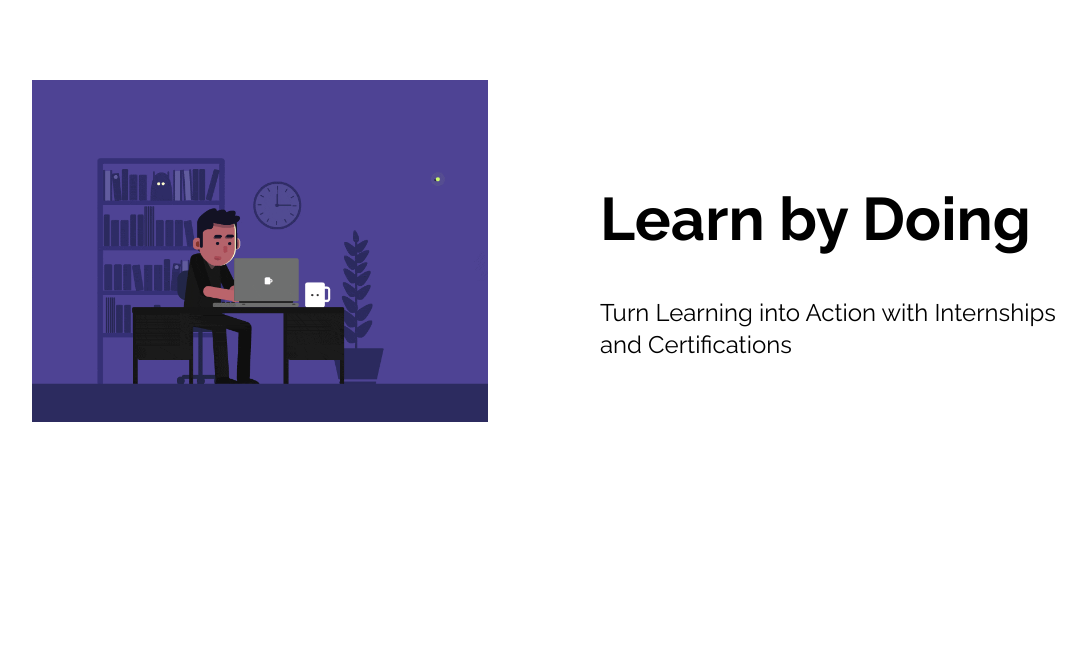
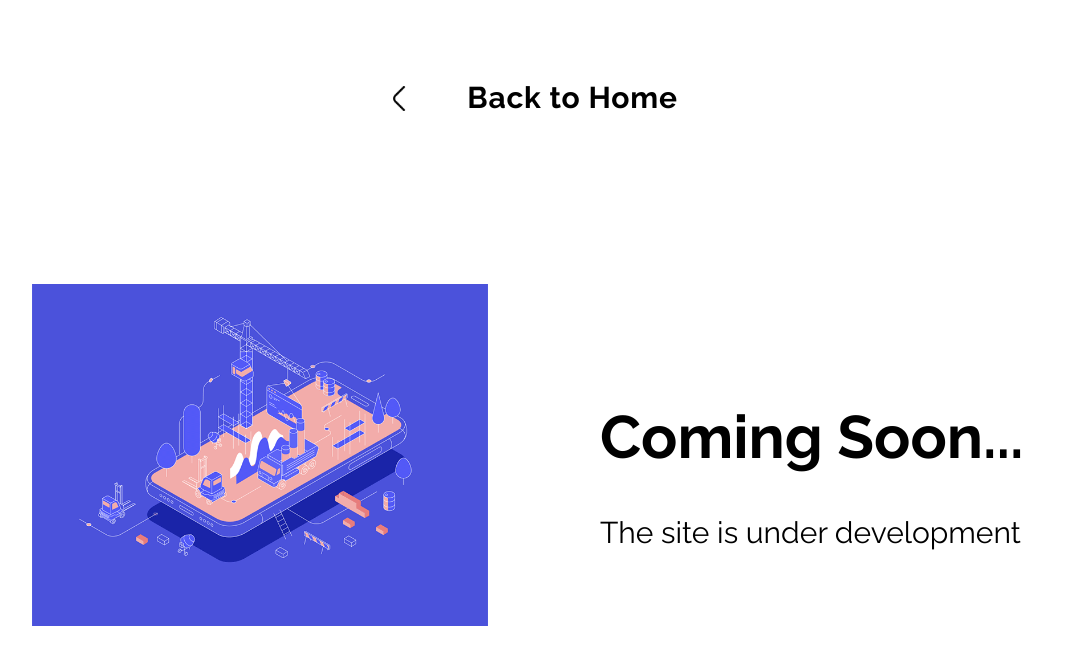
Before and after one commit to rohan9024/recruitment, a Next.js app: page /development in a window 1280 px wide. Shown: the top 664 px of the page, without its empty margins (96-1182 px from the left). Built offline with nearby package versions, Linux system fonts and the light colour scheme.

Commit message:
Added registration page and underdevelopment page

```diff
--- a/components/Waitlist.js
+++ b/components/Waitlist.js
@@ -1,6 +1,7 @@
 "use client"
 
 import { Inter, Manrope, Raleway } from 'next/font/google';
+import Image from 'next/image';
 import Link from 'next/link';
 import React, { useRef, useState } from 'react'
 import { ToastContainer, toast } from 'react-toastify';
@@ -25,6 +26,8 @@ function WaitList() {
     const passwordRef = useRef(null);
 
     const [email, setEmail] = useState()
+    const [linkedin, setLinkedin] = useState()
+    const [github, setGithub] = useState()
     const [name, setName] = useState()
     const [city, setCity] = useState()
     const [collegeName, setCollegeName] = useState()
@@ -70,18 +73,40 @@ function WaitList() {
                 theme="light"
             />
             <div className=''>
+
+                <div className='flex justify-center items-center'>
+                    <Link
+                        href="/"
+                        className='object-contain rounded-full cursor-pointer p-4 transition hover:bg-gray-300 hover:duration-150'>
+                        <Image
+                            src='/back.png'
+                            width={25}
+                            height={25}
+                            alt="back icon"
+                        />
+                    </Link>
+                    <h1 className={`${raleway.className} tracking-wide font-semibold md:text-3xl text-center p-10 `} >Back to Home</h1>
+                </div>
                 <div className='flex flex-col justify-center items-center w-screen h-[640px] space-y-5'>
                     <img
                         className='object-contain w-28 h-28 cursor-pointer'
                         src="/logo-3.png"
                         alt="logo" />
-                    <h1 className={`${raleway.className} text-2xl font-bold`}>Register for Waitlist</h1>
+                    <h1 className={`${raleway.className} text-2xl font-bold`}>Register for our Waitlist</h1>
                     <form className='flex flex-col justify-center items-center space-y-5'>
-                        <input ref={email} type="email" placeholder="Email address" className='placeholder:text-gray-800 px-5 py-2  outline-none border border-gray-800 w-72' />
-                        <input ref={name} type="text" placeholder="Full Name" className='placeholder:text-gray-800 px-5 py-2  outline-none border border-gray-800 w-72' />
-                        <input ref={city} type="text" placeholder="City" className='placeholder:text-gray-800 px-5 py-2  outline-none border border-gray-800 w-72' />
-                        <input ref={collegeName} type="text" placeholder="College Name" className='placeholder:text-gray-800 px-5 py-2  outline-none border border-gray-800 w-72' />
-                        <div className='flex justify-center items-center w-72 bg-black text-white py-2'>
+                        <input ref={email} type="email" placeholder="Email address" className='placeholder:text-gray-800 px-5 py-2  outline-none border border-gray-800 w-96' />
+                        <input ref={name} type="text" placeholder="Full Name" className='placeholder:text-gray-800 px-5 py-2  outline-none border border-gray-800 w-96' />
+                        <input ref={city} type="text" placeholder="City" className='placeholder:text-gray-800 px-5 py-2  outline-none border border-gray-800 w-96' />
+                        <input ref={collegeName} type="text" placeholder="College Name" className='placeholder:text-gray-800 px-5 py-2  outline-none border border-gray-800 w-96' />
+                        <br />
+                        <hr className='bg-black w-96 h-[2px]' />
+
+
+                        <input ref={linkedin} type="text" placeholder="Enter your Linkedin URL(Optional)" className='placeholder:text-gray-800 px-5 py-2  outline-none border border-gray-800 w-96' />
+
+                        <input ref={github} type="text" placeholder="Enter your Github URL(Optional)" className='placeholder:text-gray-800 px-5 py-2  outline-none border border-gray-800 w-96' />
+
+                        <div className='flex justify-center items-center w-96 bg-black text-white py-2'>
                             <button type='submit' onClick={register}>Register</button>
                         </div>
 
--- a/src/app/development/page.js
+++ b/src/app/development/page.js
@@ -4,6 +4,7 @@ import React from 'react'
 import { motion } from "framer-motion"
 import { Raleway } from 'next/font/google';
 import Image from 'next/image';
+import Link from 'next/link';
 
 
 const raleway = Raleway({
@@ -15,15 +16,31 @@ function page() {
     return (
         <>
             {/* Hidden on large screens */}
-            <div className='md:hidden flex flex-col mx-10 mt-20'>
+
+            <div className='md:hidden flex justify-center items-center'>
+                <Link
+                    href="/"
+                    className='object-contain rounded-full cursor-pointer p-4 transition hover:bg-gray-300 hover:duration-150'>
+                    <Image
+                        src='/back.png'
+                        width={25}
+                        height={25}
+                        alt="back icon"
+                    />
+                </Link>
+
+                <h1 className={`${raleway.className} text-2xl tracking-wide font-semibold md:text-3xl text-center p-10 `} >Back to Home</h1>
+            </div>
             <motion.div
                 initial={{ opacity: 0 }}
                 animate={{ opacity: 1 }}
                 transition={{ duration: 0.7 }}
-                    className='flex flex-col items-center space-y-5'>
+                className='md:hidden flex flex-col items-center space-y-5'>
+
+
                 <div className=''>
                     <Image
-                            src="/third.gif"
+                        src="/underdevelopment1.gif"
                         width={1700}
                         height={1700}
                         alt="sideimage"
@@ -31,22 +48,34 @@ function page() {
                     />
                 </div>
                 <div className={`${raleway.className}  space-y-5 my-6`}>
-                        <h1 className='text-2xl font-bold'>Learn by Doing<br /></h1>
-                        <h1 className='text-md font-normal'>Turn Learning into Action with Internships and Certifications</h1>
+                    <h1 className='text-3xl font-bold'>Coming Soon...<br /></h1>
+                    <h1 className='text-lg font-normal'>The site is under development</h1>
                 </div>
             </motion.div>
-            </div>
 
             {/* Hidden on mobile screens */}
-            <div className='hidden md:flex flex-col mt-20 mx-32'>
+            < div className='hidden md:flex flex-col mt-10 mx-32' >
+                <div className='hidden md:flex justify-center items-center'>
+                    <Link
+                        href="/"
+                        className='object-contain rounded-full cursor-pointer p-4 transition hover:bg-gray-300 hover:duration-150'>
+                        <Image
+                            src='/back.png'
+                            width={25}
+                            height={25}
+                            alt="back icon"
+                        />
+                    </Link>
+                    <h1 className={`${raleway.className} tracking-wide font-semibold md:text-3xl text-center p-10 `} >Back to Home</h1>
+                </div>
                 <motion.div
                     initial={{ opacity: 0 }}
                     animate={{ opacity: 1 }}
                     transition={{ duration: 0.7 }}
-                    className='flex items-center space-x-12 md:space-x-28 space-y-12 '>
+                    className='flex items-center md:space-x-28 space-y-12 mt-32'>
                     <div className='w-1/2'>
                         <Image
-                            src="/third.gif"
+                            src="/underdevelopment1.gif"
                             width={1700}
                             height={1700}
                             alt="sideimage"
@@ -54,11 +83,11 @@ function page() {
                         />
                     </div>
                     <div className={`${raleway.className} w-1/2 space-y-12`}>
-                        <h1 className=' text-6xl font-bold'>Learn by Doing<br /></h1>
-                        <h1 className='text-2xl font-normal'>Turn Learning into Action with Internships and Certifications</h1>
+                        <h1 className='text-6xl font-bold'>Coming Soon...<br /></h1>
+                        <h1 className='text-3xl font-normal'>The site is under development</h1>
                     </div>
                 </motion.div>
-            </div>
+            </div >
         </>
 
     )
--- a/src/app/page.js
+++ b/src/app/page.js
@@ -124,10 +124,12 @@ export default function Home() {
                         <Link href="/development" className=' transition ease-in  hover:font-bold hover:scale-125 hover:text-black  text-gray-700  p-2  cursor-pointer'>Find Teammates</Link>
                         <a className='transition ease-in  hover:font-bold hover:scale-125 hover:text-black  text-gray-700  cursor-pointer p-2 '>Contact Us</a>
                     </div>
+                    <Link href="/register">
+                        <div className={`${raleway.className} hidden md:flex cursor-pointer transition bg-black text-white font-bold rounded-lg px-5 py-2 ease-in-out delay-150 hover:-translate-y-2 hover:scale-105 duration-300`} >
+                            <h1>Sign In</h1>
+                        </div>
+                    </Link>
 
-                    <div className={`${raleway.className} hidden md:flex cursor-pointer transition bg-black text-white font-bold rounded-lg px-5 py-2 ease-in-out delay-150 hover:-translate-y-2 hover:scale-105 duration-300`} >
-                        <h1>Sign In</h1>
-                    </div>
                 </motion.div>
                 <motion.nav
                     initial={false}
@@ -158,10 +160,10 @@ export default function Home() {
                         style={{ pointerEvents: menu ? "auto" : "none" }}
                         className='flex flex-col justify-center items-center my-10 space-y-12'
                     >
-                        <motion.a variants={itemVariants} className='text-xl '>Certifications</motion.a>
-                        <motion.a variants={itemVariants} className='text-xl '>Live Projects</motion.a>
-                        <motion.a variants={itemVariants} className='text-xl '>Guidance</motion.a>
-                        <motion.a variants={itemVariants} className='text-xl '>Platform</motion.a>
+                        <motion.a variants={itemVariants} className='text-xl' href="/development" >Certifications</motion.a>
+                        <motion.a variants={itemVariants} className='text-xl ' href="/development" >Live Projects</motion.a>
+                        <motion.a variants={itemVariants} className='text-xl ' href="/development" >Guidance</motion.a>
+                        <motion.a variants={itemVariants} className='text-xl ' href="/development" >Platform</motion.a>
 
                         <motion.a variants={itemVariants} className='text-xl p-2'>Sign In</motion.a>
 
```
Also changed, not shown: components/Footer.js (+12 -12 lines), public/underdevelopment1.gif (added). Lines whose indentation alone changed are shown as unchanged.
